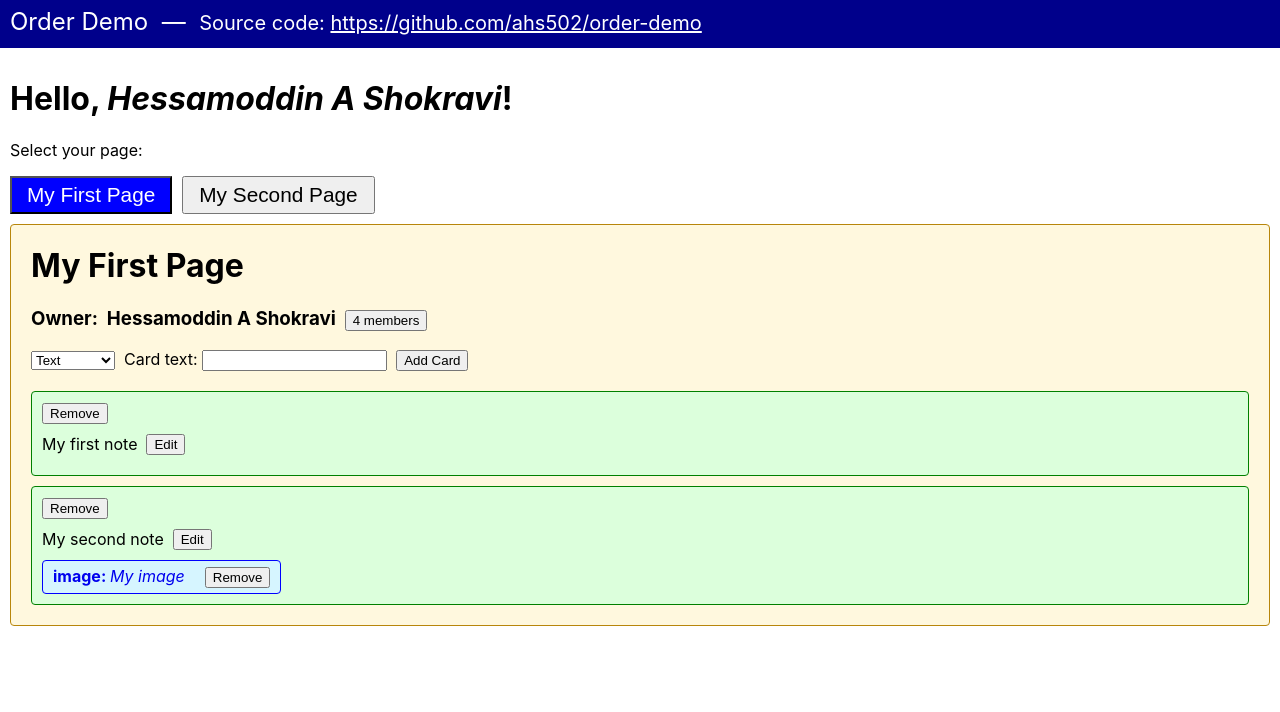
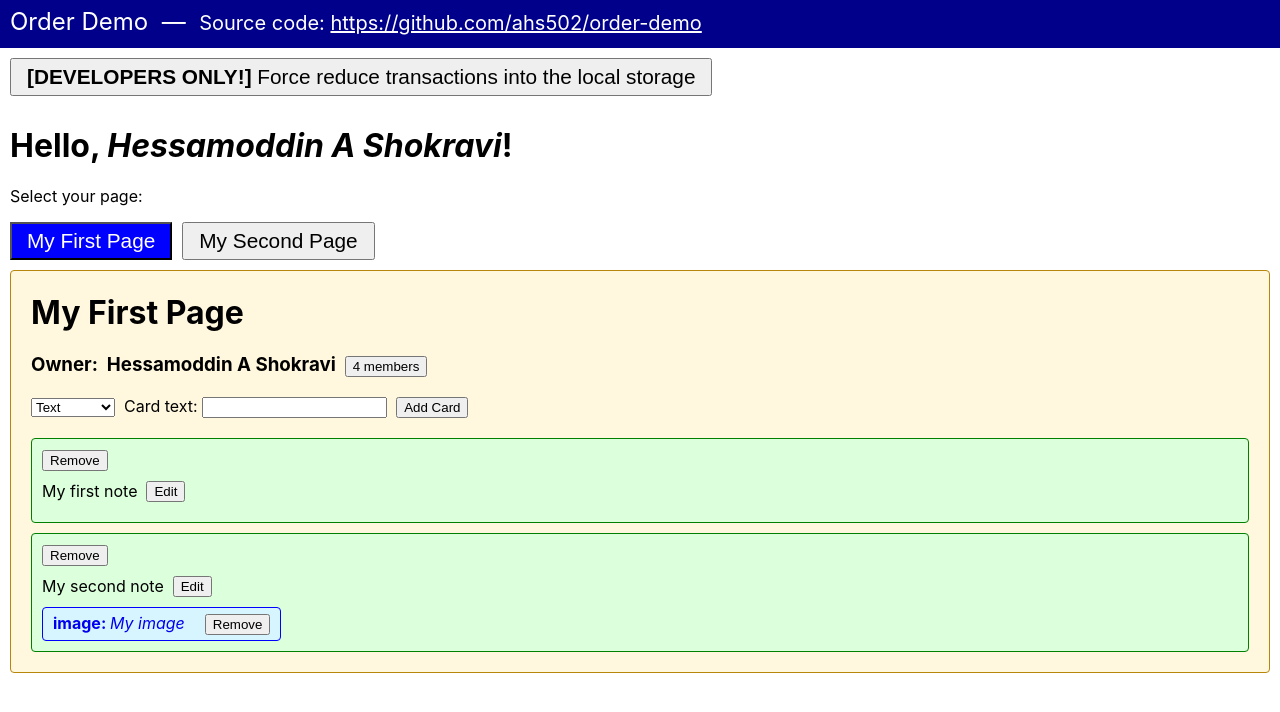
Before and after one commit to ahs502/order-demo, a React (Create React App) app: page / in a window 1280 px wide. Shown: the top 712 px of the page. Built offline with nearby package versions, Linux system fonts and the light colour scheme.

Commit message:
feat: add force reduce button

```diff
--- a/src/components/App/App.css
+++ b/src/components/App/App.css
@@ -19,6 +19,13 @@
   font-size: 70%;
 }
 
+.App-force-push {
+  display: block;
+  padding: 5px 15px;
+  font-size: 130%;
+  margin-bottom: 30px;
+}
+
 .App-page-selectors {
   margin-bottom: 10px;
 }
--- a/src/components/App/App.tsx
+++ b/src/components/App/App.tsx
@@ -5,12 +5,16 @@ import Card from '../../models/Card';
 import Page from '../../models/Page';
 import TransactionType from '../../models/transactions/TransactionType';
 
+import forceReduceTransactionsInLocalStorage from '../../helpers/force-reduce-transactions-in-local-storage';
+
 import useTypedDispatch from '../../hooks/use-typed-dispatch';
 import useTypedSelector from '../../hooks/use-typed-selector';
+
 import applyTransaction from '../../store/async-action-creators/apply-transaction';
 import initializeContent from '../../store/async-action-creators/initialize-content';
 import selectPage from '../../store/async-action-creators/select-page';
 import getAllPages from '../../store/selectors/get-all-pages';
+import getContent from '../../store/selectors/get-content';
 import getCurrentUser from '../../store/selectors/get-current-user';
 import getSelectedPage from '../../store/selectors/get-selected-page';
 import isContentInitializing from '../../store/selectors/is-content-initializing';
@@ -22,6 +26,7 @@ import './App.css';
 
 export default function App() {
   const contentIsInitializing = useTypedSelector(isContentInitializing)
+  const content = useTypedSelector(getContent)
   const currentUser = useTypedSelector(getCurrentUser)
   const transacting = useTypedSelector(isTransacting)
   const pages = useTypedSelector(getAllPages)
@@ -74,6 +79,7 @@ export default function App() {
         <small>Source code: <a href='https://github.com/ahs502/order-demo' target='_blank'>https://github.com/ahs502/order-demo</a></small>
       </header>
       <div className='App-body'>
+        <button className='App-force-push' onClick={() => forceReduceTransactionsInLocalStorage(content)}><strong>[DEVELOPERS ONLY!]</strong> Force reduce transactions into the local storage</button>
         <h1 className='App-current-user'>
           Hello, <em data-testid='current-user-name'>{currentUser.name}</em>!
           {transacting && <span className='App-loading'>&nbsp;&nbsp;&nbsp;Please wait...</span>}
--- /dev/null
+++ b/src/helpers/force-reduce-transactions-in-local-storage.ts
@@ -0,0 +1,17 @@
+import Content from "../models/Content";
+
+import persistent from "../persistent";
+
+export default async function forceReduceTransactionsInLocalStorage(
+  content: Content
+): Promise<void> {
+  try {
+    await Promise.all([
+      persistent("content").set(content),
+      persistent("transactions").set([]),
+    ]);
+  } catch (error) {
+    console.error(error);
+    alert(error);
+  }
+}
--- /dev/null
+++ b/src/store/selectors/get-content.ts
@@ -0,0 +1,6 @@
+import Content from "../../models/Content";
+import State from "../State";
+
+export default function getContent(state: State): Content {
+  return state.content;
+}
```
